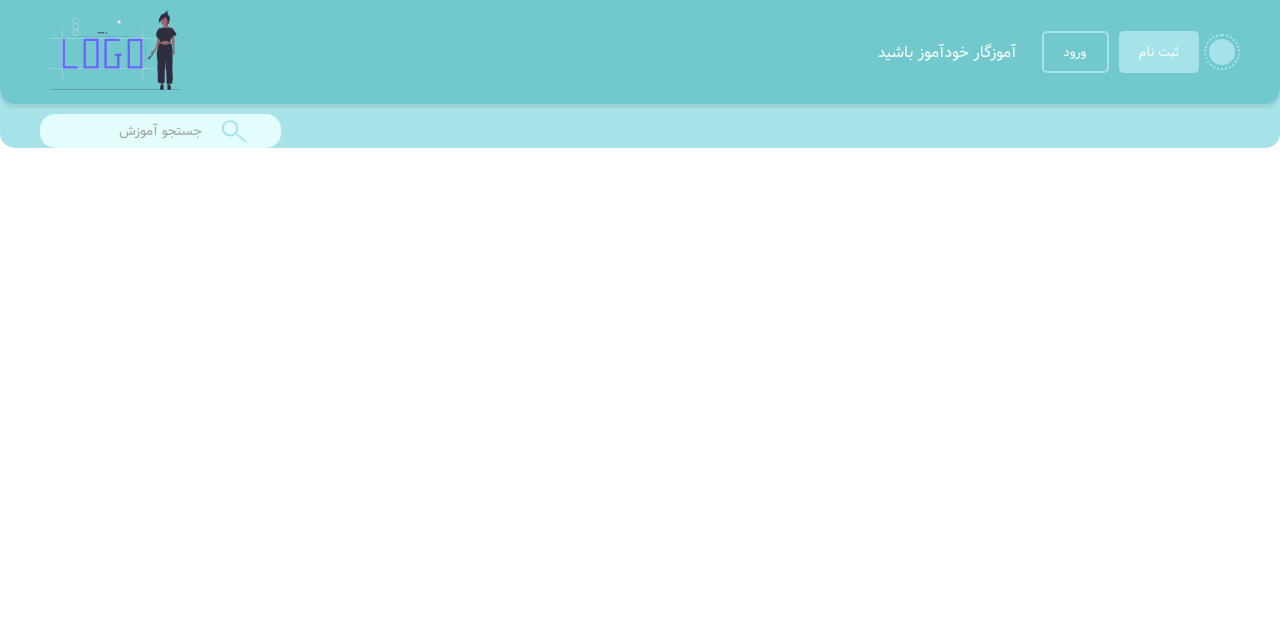
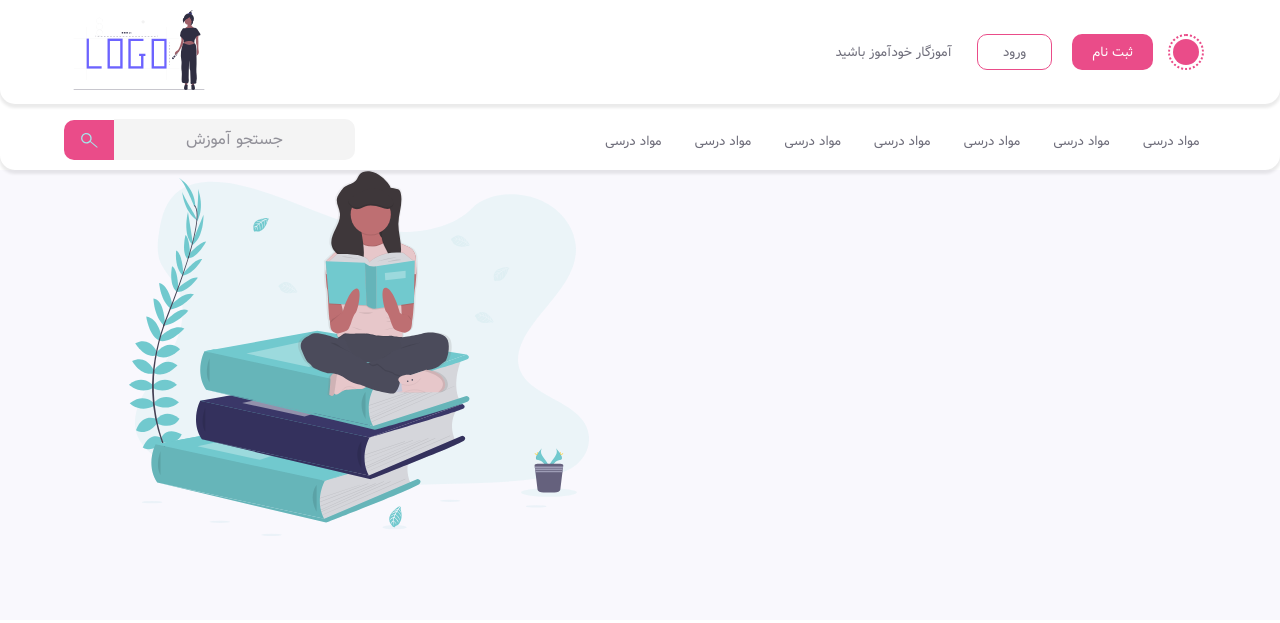
Before and after one commit to AhmadReshadarm/khudamoz, a plain HTML site: page index.html in a window 1280 px wide. Drawn offline with Linux system fonts and the light colour scheme.

Commit message:
fiexd header css finshed

```diff
--- a/index.html
+++ b/index.html
@@ -1,57 +1,111 @@
 <!DOCTYPE html>
 <html lang="en">
   <head>
-    <meta charset="UTF-8">
-    <meta dir="rtl" name="viewport" content="width=device-width, initial-scale=1.0">
-    <link href="https://fonts.googleapis.com/css2?family=Roboto:wght@300&display=swap" rel="stylesheet">
-    <link rel="stylesheet" href="./style.css">
+    <script src="https://use.fontawesome.com/4539cb79cc.js"></script>
+    <meta charset="UTF-8" />
+    <meta
+      dir="rtl"
+      name="viewport"
+      content="width=device-width, initial-scale=1.0"
+    />
+    <link
+      href="https://fonts.googleapis.com/css2?family=Roboto:wght@300&display=swap"
+      rel="stylesheet"
+    />
+    <link rel="stylesheet" href="./style.css" />
     <title>Khud Amooz</title>
   </head>
   <body>
     <section class="s1">
+      <!-- top section header  -->
       <div class="top">
         <div class="navigation">
-            <div class="left-nav logo">
-                <img id="logo" src="./undraw_logo_design_bjnx.svg" alt="khud Amooz logo">
+          <!-- Left side -->
+          <div class="left-nav">
+            <img
+              id="logo"
+              src="./undraw_logo_design_bjnx.svg"
+              alt="khud Amooz logo"
+            />
           </div>
-            <div class="right-nav user">
-                <div class="teach">
-                    <p id="teachText"><a href="">آموزگار خودآموز باشید</a></p>
+          <!-- Right side  -->
+          <div class="right-nav">
+            <div class="header-gap-auth-btn auth-btn">
+              <a href="#" class="light-mode-links"
+                ><span>آموزگار خودآموز باشید</span></a
+              >
             </div>
             <div class="loginBtn">
-                    <button class="logIn" id="login">ورود</button>
-                    <button class="signUp" id="signup">ثبت نام</button>
+              <a href="#" class="logIn" id="login"><span>ورود</span></a>
+              <a href="#" class="signUp" id="signup"><span>ثبت نام</span></a>
             </div>
-                <div  class="loader-wapper">
+            <div class="loader-wapper">
               <div id="overLayer"></div>
-                    <div id="them-mode-outer" class="sun-light">
-                    </div>
-                    <button id="them-mode-inner" class="sun">
-                    </button>
+              <div id="them-mode-outer" class="sun-light"></div>
+              <button id="them-mode-inner" class="sun"></button>
             </div>
           </div>
         </div>
       </div>
+      <!-- bottom section header  -->
       <div class="buttom">
         <div class="navigation">
-            <div class="search">
-                <input type="text" placeholder="جستجو آموزش" name="search" id="main-search">
-
+          <!-- left side  -->
+          <div class="left-bottom-nav">
+            <form class="search" action="">
+              <button class="search-btn" type="submit">
+                <img class="search-img" src="./search_icon.svg" alt="search" />
+              </button>
+              <input
+                type="text"
+                placeholder="جستجو آموزش"
+                name="search"
+                id="main-search"
+                class="main-search"
+              />
+            </form>
           </div>
-            <div class="nav-menu">
-                <ul class="right-nav">
-                    <li class="nav-list"></li>
-                    <li class="nav-list"></li>
-                    <li class="nav-list"></li>
-                    <li class="nav-list"></li>
-                    <li class="nav-list"></li>
-                    <li class="nav-list"></li>
-                    <li class="nav-list"></li>
+          <!-- right side  -->
+          <div class="nav-menu-right">
+            <ul class="nav-item">
+              <li class="item">
+                <a href="#"><span>مواد درسی</span></a>
+              </li>
+              <li class="item">
+                <a href="#"><span>مواد درسی</span></a>
+              </li>
+              <li class="item">
+                <a href="#"><span>مواد درسی</span></a>
+              </li>
+              <li class="item">
+                <a href="#"><span>مواد درسی</span></a>
+              </li>
+              <li class="item">
+                <a href="#"><span>مواد درسی</span></a>
+              </li>
+              <li class="item">
+                <a href="#"><span>مواد درسی</span></a>
+              </li>
+              <li class="item">
+                <a href="#"><span>مواد درسی</span></a>
+              </li>
             </ul>
           </div>
         </div>
       </div>
     </section>
+    <section class="s2">
+      <div class="s2-wrapper">
+        <div class="left-banner-container">
+          <img
+            class="img-size"
+            src="./undraw_book_lover_mkck.svg"
+            alt="girl reading books"
+          />
+        </div>
+        <div class="rightbanner-container"></div>
+      </div>
+    </section>
     <script src="./index.js"></script>
   </body>
 </html>
--- a/style.css
+++ b/style.css
@@ -1,40 +1,54 @@
 :root {
-    --mainText: #444F5A;
-    --secondaryText:black;
-    --thirdText: #fff;
+  --boldText: #333333;
+  --secondText: #6e6d7a;
+  --activeText: #0d0c22;
+  --place-holder-text: #929199;
 
-    --mainColor: #71C9CE;
-    --secondaryColor: #A6E3E9;
-    --textFieldColor: #E3FDFD;
+  --box-shadow: rgba(0, 0, 0, 0.082);
+  --mainColor: #fff;
+  --textFieldColor: #f4f4f4;
+  --Btn: #ea4c89;
+  --btnHover: #f082ac;
 }
 
-@font-face{
+@font-face {
   font-family: Dirooz;
   src: url(./Dirooz.ttf);
 }
 
-html, body{
+html,
+body {
   padding: 0;
   margin: 0;
-
 }
 
-h1, h2, h3, h4, h5, h6, strong{
-    color: var(--mainText);
+h1,
+h2,
+h3,
+h4,
+h5,
+h6,
+strong {
+  color: var(--boldText);
   font-family: Dirooz;
 }
+a,
+p,
+li,
+span,
+label,
+input,
+textarea {
+  font-family: Dirooz;
+  color: var(--secondText);
+  font-size: 1.05vw;
+}
 
-p, li, span, label, input, textarea{
-    color: var(--secondaryText);
-    font-family: Dirooz;
-
-}
-ul{
+ul {
   list-style: none;
 }
-a{
+a {
   text-decoration: none;
-    color: var(--thirdText);
 }
 
 button {
@@ -43,108 +57,220 @@ button {
   font-family: Dirooz;
 }
 
-/* Header Section */
+/* ----------------------------------------- Header Section ------------------------------------------ */
 .s1 {
   display: flex;
   flex-direction: column;
 }
 
-/*  top header  with user options*/
+.navigation {
+  display: flex;
+  flex-grow: 1;
+  max-width: 90%;
+  justify-content: space-between;
+  place-items: center;
+}
+
+/* -------------------------------------- top header  with user options ----------------------------------- */
 .top {
   background-color: var(--mainColor);
   border-radius: 0 0 15px 15px;
-    -webkit-box-shadow: 0px 3px 3px 1px rgba(0, 0, 0, 0.082);
-    -moz-box-shadow: 0px 3px 3px 1px rgba(0, 0, 0, 0.082);
-    box-shadow: 0px 3px 3px 1px rgba(0, 0, 0, 0.082);
+  -webkit-box-shadow: 0px 3px 3px 1px var(--box-shadow);
+  -moz-box-shadow: 0px 3px 3px 1px var(--box-shadow);
+  box-shadow: 0px 3px 3px 1px var(--box-shadow);
   z-index: 1;
   padding: 10px 0;
   display: flex;
   justify-content: space-evenly;
 }
 
-
-.right-nav{
-    display: flex;
-    place-items: center;
-}
-
+/* --------------------------- left side top header ------------------------ */
 #logo {
   width: 150px;
   height: 80px;
 }
 
-.teach{
+/* --------------------------- right side top header ------------------------ */
+.right-nav {
+  display: flex;
+  place-items: center;
+}
+
+.header-gap-auth-btn {
   padding: 0 20px;
 }
 
-.loginBtn{
+.auth-btn a span:hover {
+  cursor: default;
+  color: var(--activeText);
+}
+
+.loginBtn {
   display: flex;
   flex-direction: row;
   justify-content: space-evenly;
 }
 
-.signUp{
-    margin: 0 5px;
-    background-color: #A6E3E9;
+.signUp {
+  margin: 0 15px;
+  background-color: var(--Btn);
   border: none;
-    padding: 8px 20px;
-    border-radius: 5px;
-    color: var(--thirdText);
-    /* font-family: 'Roboto',
-    sans-serif; */
-    cursor: pointer;
+  font-size: 1.02vw;
+  padding: 6px 20px;
+  border-radius: 10px;
+  transition: 200ms;
+  display: flex;
+  place-items: center;
+}
+.signUp span {
+  color: var(--mainColor);
 }
 
 .logIn {
   margin: 0 5px;
   background-color: transparent;
-    border: 2px solid #A6E3E9;
-    padding: 8px 20px;
-    border-radius: 5px;
-    color: var(--thirdText);
-    /* font-family: 'Roboto',
-    sans-serif; */
-    cursor: pointer;
+  border: 1px solid var(--Btn);
+  font-size: 1.02vw;
+  padding: 6px 25px;
+  border-radius: 10px;
+  transition: 200ms;
+  display: flex;
+  place-items: center;
 }
 
-.signUp:hover{
-    background-color: #95d1d6;
+.signUp:hover {
+  background-color: var(--btnHover);
+  transition: 200ms;
 }
-.logIn:hover{
-    border: 2px solid #95d1d6;
-    color: rgb(235, 233, 233);
+.logIn:hover {
+  border: 1px solid var(--btnHover);
 }
 
-/* Dark and Light mode button */
-.loader-wapper{
+.logIn:hover > span {
+  transition: 200ms;
+  color: var(--activeText);
+}
+
+/* --------------------- buttom header section ----------------------------- */
+.buttom {
+  background-color: var(--secondaryColor);
+  border-radius: 0 0 15px 15px;
+  -webkit-box-shadow: 0px 3px 3px 1px rgba(0, 0, 0, 0.082);
+  -moz-box-shadow: 0px 3px 3px 1px rgba(0, 0, 0, 0.082);
+  box-shadow: 0px 3px 3px 1px rgba(0, 0, 0, 0.082);
+  margin-top: -10px;
+  padding-top: 25px;
+  padding-bottom: 10px;
+  display: flex;
+  justify-content: space-evenly;
+}
+/* ----------------------------- left side -------------------------------------- */
+.left-bottom-nav {
+  flex-grow: 0;
+}
+
+.search {
+  display: flex;
+  flex-direction: row;
+  place-items: center;
+  justify-content: space-evenly;
+}
+
+.search-btn {
+  border-radius: 10px 0 0 10px;
+  display: flex;
+  place-items: center;
+  color: var(--secondText);
+  background-color: var(--Btn);
+}
+
+.search-img {
+  width: 38px;
+  height: 38px;
+}
+
+.main-search {
+  outline: none;
+  background-color: var(--textFieldColor);
+  border-radius: 0 10px 10px 0;
+  border: none;
+  width: 80%;
+  text-align: center;
+  color: var(--boldText);
+  font-size: 14px;
+  padding: 3% 30px;
+}
+.main-search::placeholder {
+  /* Chrome, Firefox, Opera, Safari 10.1+ */
+  color: var(--place-holder-text);
+  opacity: 1;
+  font-size: 1.28vw;
+  /* Firefox */
+}
+.main-search:-ms-input-placeholder {
+  /* Internet Explorer 10-11 */
+  color: var(--place-holder-text);
+  font-size: 1.28vw;
+}
+.main-search::-ms-input-placeholder {
+  /* Microsoft Edge */
+  color: var(--place-holder-text);
+  font-size: 1.28vw;
+}
+
+.search-btn:hover {
+  background-color: var(--btnHover);
+}
+
+/* ------------------------------------- right side ------------------------------------------ */
+.nav-menu-right {
+  flex-grow: 1;
+}
+.nav-item {
+  margin: 0 auto;
+  display: flex;
+  flex-direction: row;
+  justify-content: flex-end;
+}
+
+.item {
+  font-size: 1.3vw;
+  padding: 3px 1%;
+  margin: auto 1%;
+}
+
+.item-active {
+  background-color: var(--textFieldColor);
+  border-radius: 5px;
+}
+/* ------------------- Dark and Light mode button animation ----------------------- */
+.loader-wapper {
   display: flex;
   justify-content: center;
   place-items: center;
   transition: 200ms;
+  padding-right: 12px;
 }
 
-.sun{
+.sun {
   width: 26px;
   height: 26px;
-        background-color: #A6E3E9;
+  background-color: var(--Btn);
   border-radius: 100%;
   position: absolute;
-
-
 }
 
-.sun-light{
+.sun-light {
   display: flex;
   place-items: center;
   justify-content: center;
   height: 32px;
   width: 32px;
-        border: 2px dotted #A6E3E9;
+  border: 2px dotted var(--Btn);
   border-radius: 50%;
-        /* opacity: 1; */
 }
 
-.moon{
+.moon {
   width: 26px;
   height: 26px;
   background-color: #222831;
@@ -155,10 +281,10 @@ button {
   box-shadow: inset 5px -5px 0px 2px #454e5c;
 }
 
-.loader-moon{
+.loader-moon {
   width: 26px;
   height: 26px;
-    background-color: #A6E3E9;
+  background-color: var(--Btn);
   border-radius: 100%;
   position: absolute;
   -webkit-animation: loader-1-1 400ms cubic-bezier(1, 0.165, 0.182, 0.075);
@@ -166,19 +292,18 @@ button {
   animation-iteration-count: 1;
 }
 
-
 @-webkit-keyframes loader-1-1 {
   0% {
     -webkit-box-shadow: none;
     -moz-box-shadow: none;
-        box-shadow:none;
+    box-shadow: none;
   }
 
   100% {
     -webkit-box-shadow: inset 5px -5px 0px 2px #454e5c;
     -moz-box-shadow: inset 5px -5px 0px 2px #454e5c;
     box-shadow: inset 5px -5px 0px 2px #454e5c;
-   background-color:#222831;
+    background-color: #222831;
   }
 }
 
@@ -186,26 +311,24 @@ button {
   0% {
     -webkit-box-shadow: none;
     -moz-box-shadow: none;
-        box-shadow:none;
+    box-shadow: none;
   }
 
   100% {
     -webkit-box-shadow: inset 5px -5px 0px 2px #454e5c;
     -moz-box-shadow: inset 5px -5px 0px 2px #454e5c;
     box-shadow: inset 5px -5px 0px 2px #454e5c;
-    background-color:#222831;
+    background-color: #222831;
+  }
 }
 
-}
-
-
-.loader-light{
+.loader-light {
   display: flex;
   place-items: center;
   justify-content: center;
   height: 32px;
   width: 32px;
-    border: 2px dotted #A6E3E9;
+  border: 2px dotted var(--Btn);
   border-radius: 50%;
   opacity: 1;
   -webkit-animation: loader-1 400ms cubic-bezier(1, 0.165, 0.182, 0.075);
@@ -214,32 +337,27 @@ button {
 }
 
 @-webkit-keyframes loader-1 {
-    0%{
+  0% {
     -webkit-transform: translate3d(0, 0, 0) scale(1);
     opacity: 1;
-
   }
-    100%{
-        -webkit-transform: translate3d(0, 0, 0)  scale(0);
+  100% {
+    -webkit-transform: translate3d(0, 0, 0) scale(0);
     opacity: 0;
     border: 2px dotted #393e46;
-
   }
 }
 
 @keyframes loader-1 {
-    0%{
+  0% {
     transform: translate3d(0, 0, 0) scale(1);
     opacity: 1;
-
   }
-    100%{
+  100% {
     transform: translate3d(0, 0, 0) scale(0);
     opacity: 0;
     border: 2px dotted #393e46;
-
   }
-
 }
 
 .overLayer {
@@ -248,7 +366,7 @@ button {
   border-radius: 100%;
   box-shadow: 0px 0px 2px 0em var(--mainColor);
   position: absolute;
-    animation: loader-1-2 1s cubic-bezier(1, 0.165, 0.182, 0.075);
+  animation: loader-1-2 500ms cubic-bezier(1, 0.165, 0.182, 0.075);
 }
 
 @keyframes loader-1-2 {
@@ -265,47 +383,19 @@ button {
   }
 }
 
+/* ------------------------------------section 2 -------------------------------------------- */
 
-/* buttom header with navigation */
-.buttom {
-    background-color: var(--secondaryColor);
-    border-radius: 0 0 15px 15px;
-    margin-top: -10px;
-    padding-top: 20px;
+.s2 {
+  background-color: #f9f8fd;
+  height: 450px;
   display: flex;
-    justify-content: space-evenly;
+  justify-content: center;
+}
+.s2-wrapper {
+  max-width: 90%;
+  display: grid;
 }
 
-.navigation{
-    display: flex;
-    flex-grow: 1;
-    max-width: 1200px;
-    justify-content: space-between;
+.img-size {
+  width: 45%;
 }
-
-#main-search {
-    background: url(./search_icon.svg) no-repeat 165px 0;
-    outline: none;
-    background-color: #E3FDFD;
-    border-radius: 15px;
-    border: none;
-    text-align: center;
-    color: var(--mainText);
-    font-size: 14px;
-    padding: 5px 30px;
-
-}
-#main-search::placeholder {
-    /* Chrome, Firefox, Opera, Safari 10.1+ */
-    color: #a1a1a1;
-    opacity: 1;
-    /* Firefox */
-}
-#main-search:-ms-input-placeholder {
-    /* Internet Explorer 10-11 */
-    color: #a1a1a1;
-}
-#main-search::-ms-input-placeholder {
-    /* Microsoft Edge */
-    color: #a1a1a1;
-}
```
Also changed, not shown: index.js (+6 -6 lines). Lines whose indentation alone changed are shown as unchanged.
